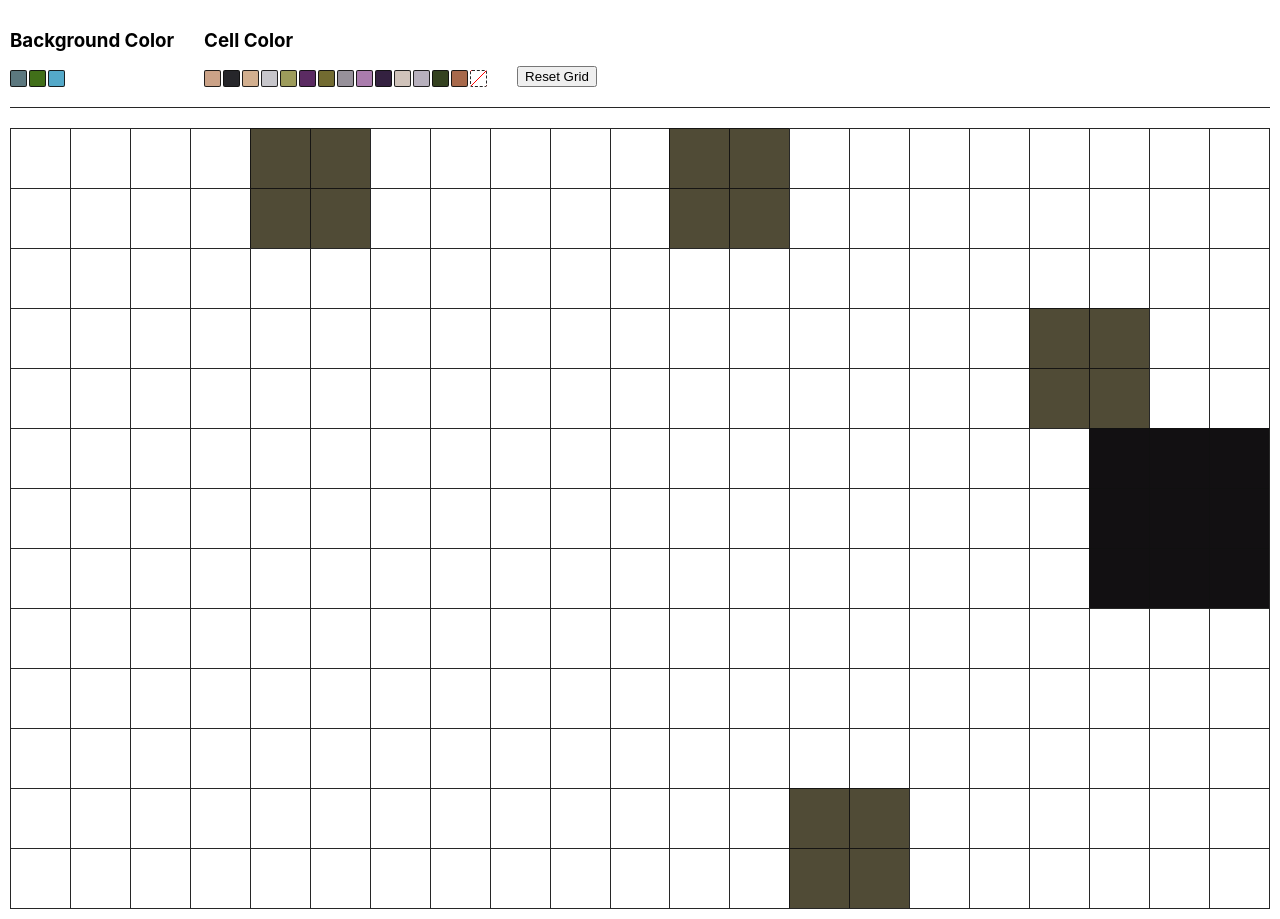
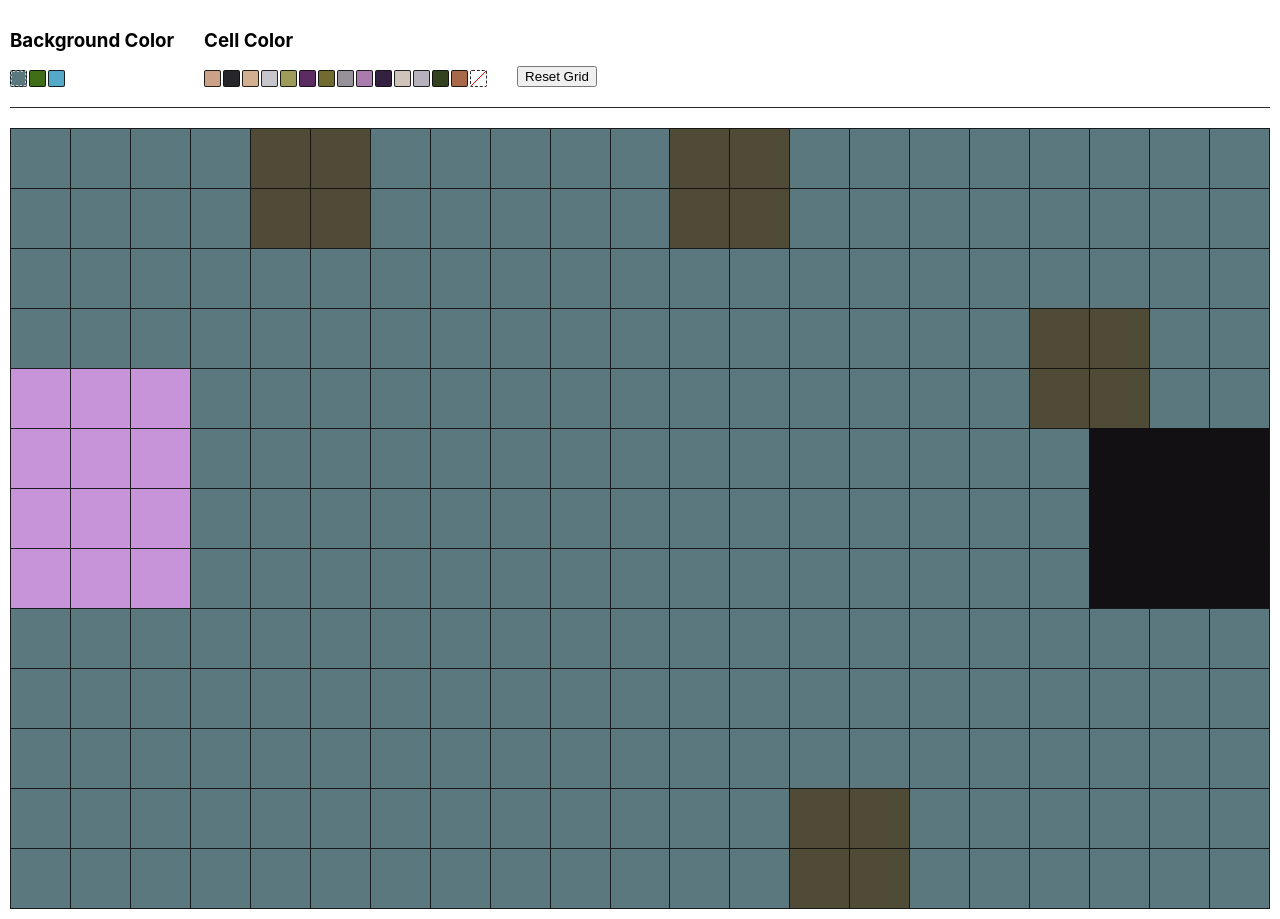
Before and after one commit to mrmemes-eth/hv-forge-sketcher, a React (Create React App) app: page / in a window 1280 px wide. Built offline with nearby package versions, Linux system fonts and the light colour scheme.

Commit message:
Change local storage to allow one save per bg style

```diff
--- a/src/App.css
+++ b/src/App.css
@@ -181,8 +181,7 @@ main.app .grid {
   animation: borderAnimation 1s infinite linear;
 }
 
-.color-palette .blank,
-.color-palette .blank.selected {
+.color-palette .blank {
   background-image: linear-gradient(
       -45deg,
       transparent 47%,
--- a/src/App.js
+++ b/src/App.js
@@ -2,12 +2,6 @@ import React, { useEffect, useMemo, useState } from "react";
 import "./App.css";
 
 function App() {
-  const initialGrid = () => Array(13).fill(Array(21).fill("blank"));
-  const [grid, setGrid] = useState(() => {
-    const storedGrid = localStorage.getItem("grid");
-    return storedGrid ? JSON.parse(storedGrid) : initialGrid();
-  });
-
   const tiles = [
     "bark",
     "black-rock",
@@ -26,17 +20,31 @@ function App() {
     "blank",
   ];
   const backgroundStyles = ["glitch", "bio", "knight"];
+  const [selectedTile, setSelectedTile] = useState("blank");
+  const [backgroundStyle, setBackgroundStyle] = useState(backgroundStyles[0]);
 
-  const [selectedTile, setSelectedTile] = useState("blank");
-  const [backgroundStyle, setBackgroundStyle] = useState("blank");
+  const initializeGrid = () => Array(13).fill(Array(21).fill("blank"));
+
+  const initializeSaveData = () => {
+    const saveData = {};
+    backgroundStyles.forEach((style) => {
+      saveData[style] = initializeGrid();
+    });
+    return saveData;
+  };
+
+  const [saveData, setSaveData] = useState(() => {
+    const storedSaveData = localStorage.getItem("grid-data");
+    return storedSaveData ? JSON.parse(storedSaveData) : initializeSaveData();
+  });
 
   const reservedCells = useMemo(() => new Set(), []);
 
-  const setCellTile = (rowIndex, colIndex, tile) => {
-    setGrid((prevGrid) => {
-      const updatedGrid = JSON.parse(JSON.stringify(prevGrid));
-      updatedGrid[rowIndex][colIndex] = tile;
-      return updatedGrid;
+  const setCellTile = (bg, rowIndex, colIndex, tile) => {
+    setSaveData((prevSaveData) => {
+      const updatedSaveData = JSON.parse(JSON.stringify(prevSaveData));
+      updatedSaveData[bg][rowIndex][colIndex] = tile;
+      return updatedSaveData;
     });
   };
 
@@ -80,30 +88,32 @@ function App() {
       [[12, 13], "restricted portal"],
       [[12, 14], "restricted portal"],
     ];
-    reservedCellEntries.forEach(([pos, tile]) => {
-      reservedCells.add(pos.toString());
-      const [rowIndex, colIndex] = pos;
-      setCellTile(rowIndex, colIndex, tile);
+    backgroundStyles.forEach((style) => {
+      reservedCellEntries.forEach(([pos, tile]) => {
+        reservedCells.add(pos.toString());
+        const [rowIndex, colIndex] = pos;
+        setCellTile(style, rowIndex, colIndex, tile);
+      });
     });
   };
 
   useEffect(setupReservedCells, []);
 
   useEffect(() => {
-    localStorage.setItem("grid", JSON.stringify(grid));
-  }, [grid]);
+    localStorage.setItem("grid-data", JSON.stringify(saveData));
+  }, [saveData]);
 
   const handleCellPaint = (rowIndex, colIndex, tile) => {
     if (reservedCells.has([rowIndex, colIndex].toString())) {
       return;
     } else {
-      setCellTile(rowIndex, colIndex, tile);
+      setCellTile(backgroundStyle, rowIndex, colIndex, tile);
     }
   };
 
   const handleResetGrid = () => {
     localStorage.removeItem("grid");
-    setGrid(initialGrid());
+    saveData[backgroundStyle] = initializeGrid();
     setupReservedCells();
   };
 
@@ -158,7 +168,7 @@ function App() {
       </header>
       <main className="app">
         <div className={`grid ${backgroundStyle}`}>
-          {grid.map((row, rowIndex) => (
+          {saveData[backgroundStyle].map((row, rowIndex) => (
             <div key={rowIndex} className="row">
               {row.map((tile, colIndex) => (
                 <div
```
